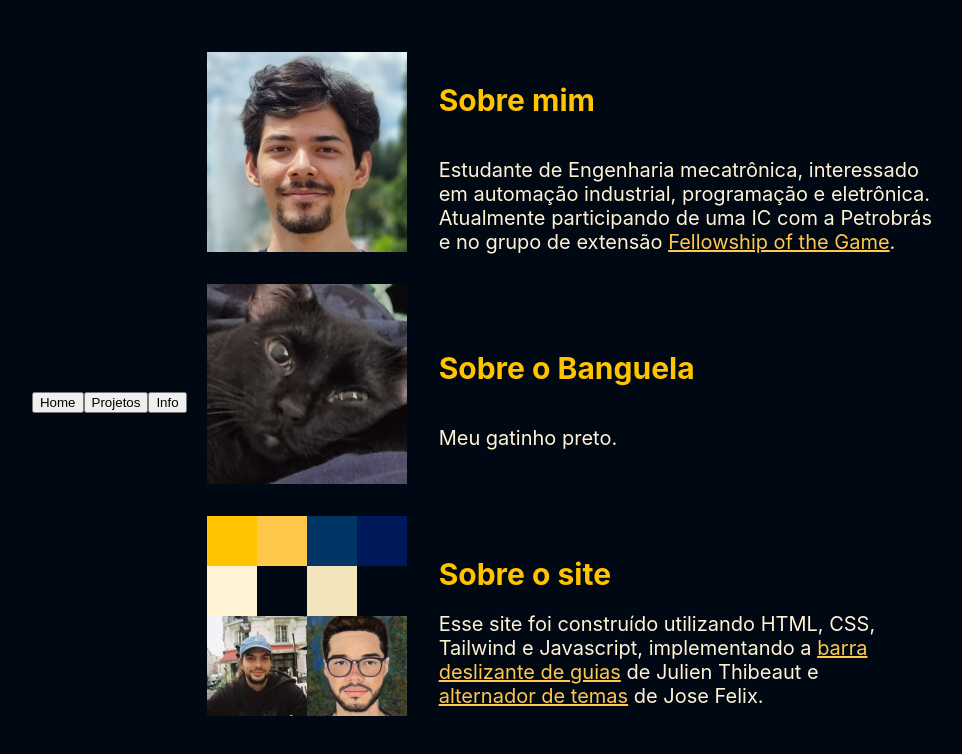
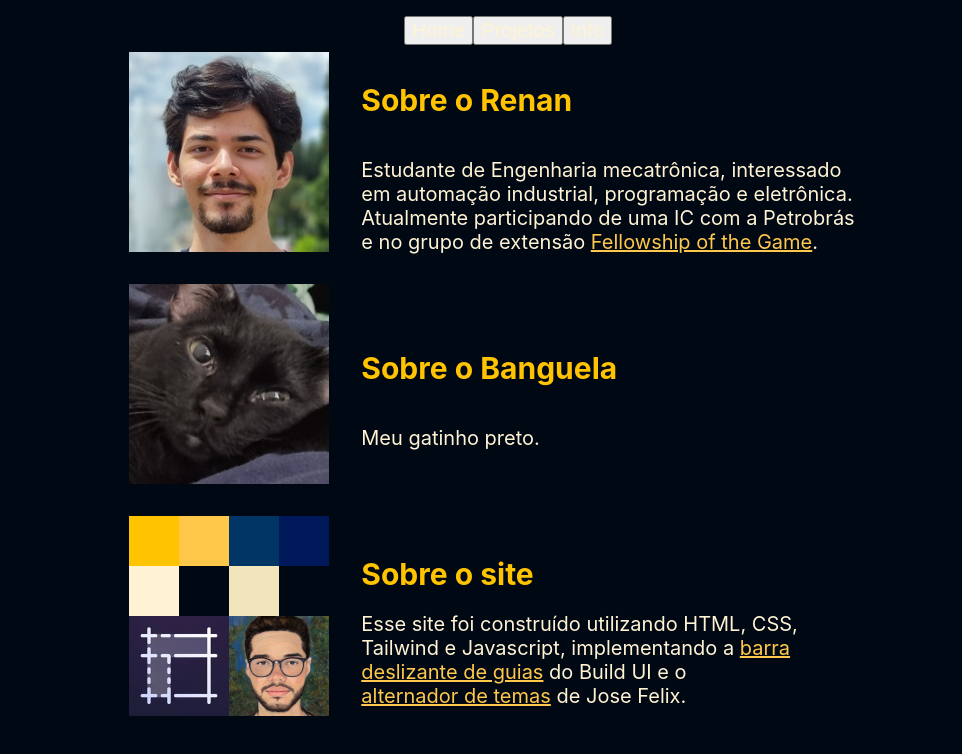
Before and after one commit to Uber020/Kojima.zip, a React (Create React App) app in the folder kojima/: page /info in a window 1280 px wide. Shown: the top 754 px of the page, without its empty margins (148-1110 px from the left). Built offline with nearby package versions, Linux system fonts and the light colour scheme.

Commit message:
NavBar update
changed from Julien Thibeaut's to Build UI's animated tab component
fix- updated Mosaic image and Sobre o site text

```diff
--- a/kojima/src/App.jsx
+++ b/kojima/src/App.jsx
@@ -1,8 +1,8 @@
 import {BrowserRouter, Routes, Route, Navigate} from "react-router-dom";
 import ThemeToggle  from "./components/themeToggle/ThemeToggle";
-import Navbar       from "./components/Navbar";
+import NavBar       from "./components/NavBar";
 import Home         from "./pages/Home";
-import Info        from "./pages/Info";
+import Info         from "./pages/Info";
 import Projetos     from "./pages/Projetos";
 import "./App.css";
 
@@ -11,7 +11,7 @@ function App() {
     return (
         <BrowserRouter>
             <div className="App">
-                <Navbar />
+                <NavBar />
                 <ThemeToggle />
                 <Routes>
                     <Route path="/"          element={<Navigate to="/home"/>} />
--- /dev/null
+++ b/kojima/src/components/NavBar.jsx
@@ -0,0 +1,60 @@
+import { motion } from "framer-motion";
+import { useState } from "react";
+import { useNavigate, useLocation } from "react-router-dom";
+
+const tabs = [
+    { id: "home",     label: "Home",     path: "/home" },
+    { id: "projetos", label: "Projetos", path: "/projetos" },
+    { id: "info",     label: "Info",     path: "/info" }
+];
+
+function NavBar() {
+    const navigate = useNavigate();
+    const location = useLocation();
+    const [activeTab, setActiveTab] = useState(
+        tabs.find(tab => tab.path === (location.pathname || "/"))?.id || "home"
+    );
+
+    const handleTabClick = (tab) => {
+        setActiveTab(tab.id);
+        navigate(tab.path);
+    };
+
+    return (
+        <div className="flex space-x-1">
+            <div className="navbar-container">
+                {tabs.map((tab) => (
+                    <button
+                        key={tab.id}
+                        onClick={() => handleTabClick(tab)}
+                        className={`${
+                            activeTab === tab.id ? "" : "hover:text-[color:var(--h1-color)]"
+                        } relative rounded-full px-1 py-1.5 transition`}
+                        style={{
+                            WebkitTapHighlightColor: "transparent",
+                        }}
+                    >
+                        {activeTab === tab.id && (
+                            <motion.span
+                                layoutId="bubble"
+                                // className="absolute inset-0 z-10 bg-white mix-blend-difference"
+                                className="absolute inset-0.5 z-10 bg-[color:var(--h1-color)]"  //bubble color
+                                style={{ borderRadius: 100 }}
+                                transition={{ type: "spring", bounce: 0.0, duration: 0.2 }}
+                            />
+                        )}
+                        <span
+                            className={`${
+                                activeTab === tab.id ? "text-[color:var(--background-color)]" : "hover:text-[color:var(--h1-color)] text-[color:var(--text-color)]"
+                            } relative z-20 font-bold text-1xl px-4 py-2`}
+                        >
+                            {tab.label}
+                        </span>
+                    </button>
+                ))}
+            </div>
+        </div>
+    );
+}
+
+export default NavBar;
--- a/kojima/src/index.css
+++ b/kojima/src/index.css
@@ -75,6 +75,18 @@ code {
   align-items: flex-start;
 }
 
+.navbar-container {
+  position: fixed;
+  top: 0;
+  left: 0;
+  width: 100%;
+  display: flex;
+  justify-content: center;
+  padding: 1rem;
+  z-index: 0;
+  /*has to be zero to be able to toggle dark mode*/
+}
+
 img {
   max-width: 200px;
   height: auto;
--- a/kojima/src/pages/Info.js
+++ b/kojima/src/pages/Info.js
@@ -4,7 +4,7 @@ import Mosaic   from "./images/Mosaic.jpg";
 
 const links = {
     fog_itch: "https://fog-icmc.itch.io/",
-    navbar: "https://ibelick.com/blog/build-animated-sliding-tab-bar-with-react-tailwind-css/",
+    navbar: "https://buildui.com/recipes/animated-tabs/",
     dark_mode: "https://www.npmjs.com/package/react-toggle-dark-mode/"
 };
 
@@ -14,7 +14,7 @@ function Info() {
             <div className="content-section">
                 <img src={Renan} alt="Foto do Renan"/>
                 <div className="text-section">
-                    <h1>Sobre mim</h1>
+                    <h1>Sobre o Renan</h1>
                     <p>
                         Estudante de Engenharia mecatrônica, interessado<br/>
                         em automação industrial, programação e eletrônica.<br/>
@@ -41,7 +41,7 @@ function Info() {
                     <p>
                         Esse site foi construído utilizando HTML, CSS,<br/>
                         Tailwind e Javascript, implementando a <a href={links.navbar}  target="_blank" rel="noopener noreferrer">barra<br/>
-                        deslizante de guias</a> de Julien Thibeaut e<br/>
+                        deslizante de guias</a> do Build UI e o<br/>
                         <a href={links.dark_mode} target="_blank" rel="noopener noreferrer">alternador de temas</a> de Jose Felix.
                     </p>
                 </div>
```
Also changed, not shown: kojima/src/pages/images/Mosaic.jpg.
